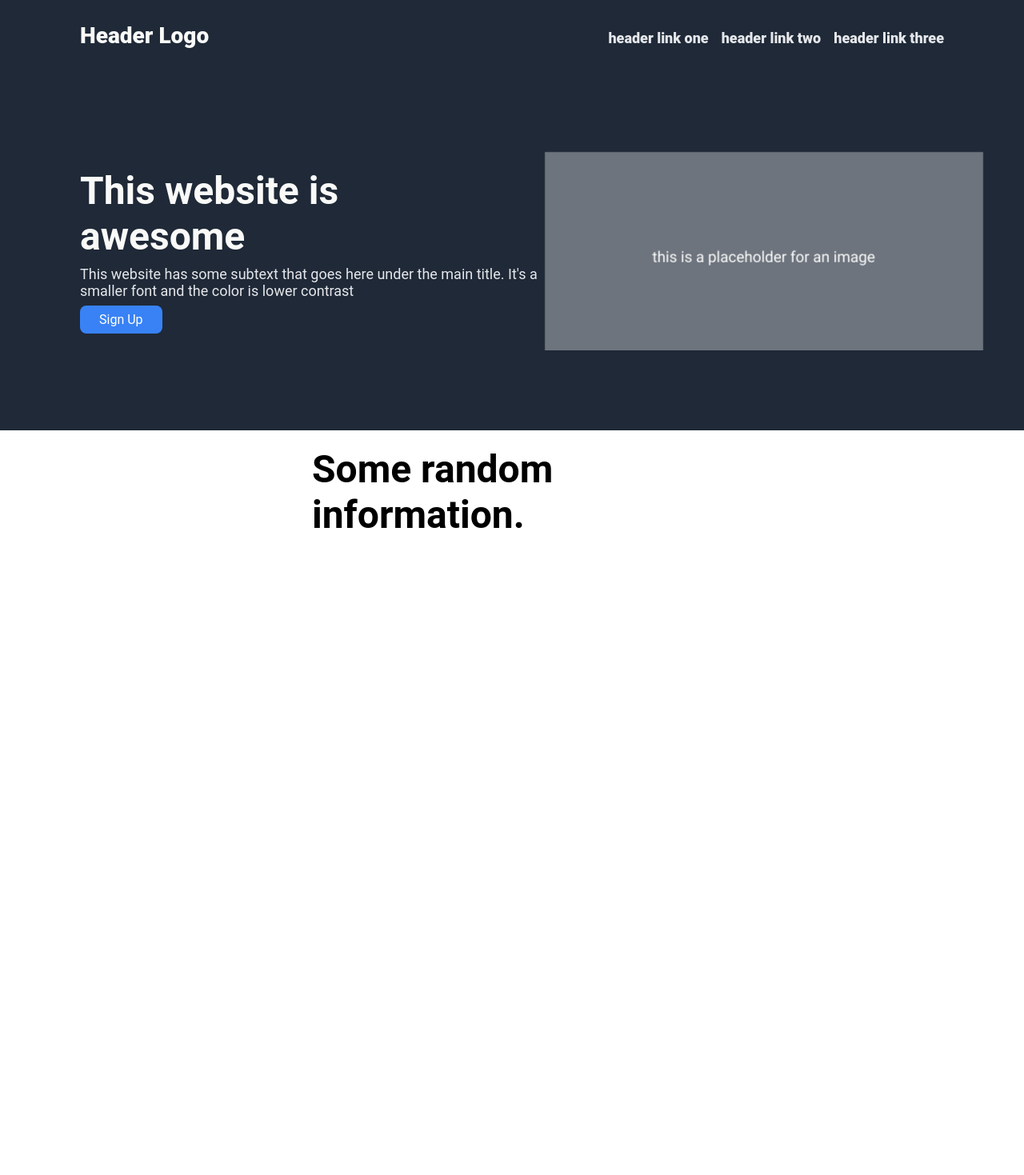
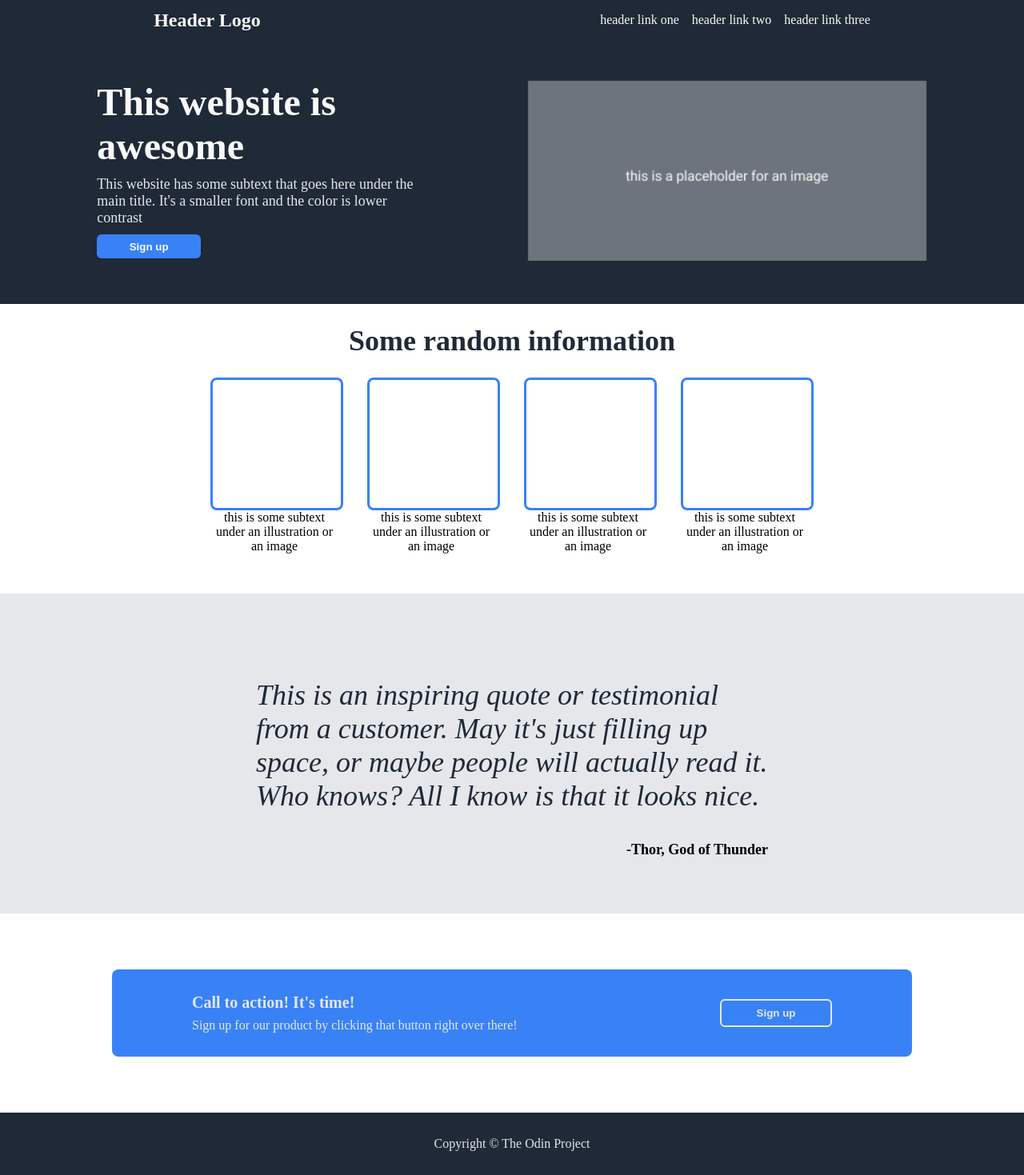
Before and after one commit to yfilip2/landing-page, a plain HTML site: page index.html in a window 1280 px wide. Shown: the whole page at 80% size. Before the commit the page ends 800 px from the top, so only its background shows below. Drawn offline with Linux system fonts and the light colour scheme.

Commit message:
Finished landing page

```diff
--- a/index.html
+++ b/index.html
@@ -1,5 +1,6 @@
 <!DOCTYPE html>
 <html lang="en">
+
 <head>
     <meta charset="UTF-8">
     <meta http-equiv="X-UA-Compatible" content="IE=edge">
@@ -7,35 +8,76 @@
     <title>Landing Page</title>
     <link rel="stylesheet" href="style.css">
 </head>
+
 <body>
-
     <div class="header">
-        <div class="logo">
-            Header Logo
+        <div class="logo">Header Logo</div>
+        <div class="nav-btn">
+            <ul>
+                <li>header link one</li>
+                <li>header link two</li>
+                <li>header link three</li>
+            </ul>
         </div>
-        <ul class="links">
-            <li><a href="google.com">header link one</a></li>
-            <li><a href="google.com">header link two</a></li>
-            <li><a href="google.com">header link three</a></li>
-        </ul>
+    </div>
+    <div class="section-1">
+        <div class="left">
+            <div class="head">This website is
+                <br>awesome
+            </div>
+            <div class="mid">This website has some subtext that goes here under the<br> main title. It's a smaller font
+                and the color is lower <br>contrast</div>
+            <button class="btn-1">Sign up</button>
+        </div>
+        <div class="right">
+            <img src="logo.png" alt="This is a placeholder for an image">
+        </div>
     </div>
 
-    <div class="intro">
-        <div class="para">
-            <div class="text"> This website is awesome </div>
-            <div class="text2"> This website has some subtext that goes here under the main title. It's a smaller font and the color is lower
-                contrast</div>
-            <div class="buttons">
-                <button>Sign Up</button>
+    <div class="section-2">
+        <div class="head1">Some random information</div>
+        <div class="cards">
+            <div class="card">
+                <div class="card-box"></div>
+                <div class="card-text">this is some subtext under an illustration or an image </div>
+            </div>
+            <div class="card">
+                <div class="card-box"></div>
+                <div class="card-text">this is some subtext under an illustration or an image </div>
+            </div>
+            <div class="card">
+                <div class="card-box"></div>
+                <div class="card-text">this is some subtext under an illustration or an image </div>
+            </div>
+            <div class="card">
+                <div class="card-box"></div>
+                <div class="card-text">this is some subtext under an illustration or an image </div>
             </div>
         </div>
-        <img src="./logo.png" alt="Project logo. Represents odin with the project name.">
     </div>
 
-    <div class="main">
-        <div class="text"> Some random information. </div>
+    <div class="section-3">
+        <div>
+            <p class="para">This is an inspiring quote or testimonial from a customer. May it's just filling up space,
+                or maybe people will actually read it. Who knows? All I know is that it looks nice.</p>
+            <div class="thor">-Thor, God of Thunder</div>
+        </div>
     </div>
 
+    <div class="section-4">
+        <div class="right">
+            <div class="text1">Call to action! It's time!</div>
+            <div class="text2">Sign up for our product by clicking that button right over there!</div>
+        </div>
+        <div class="left">
+            <button class="btn-2">Sign up</button>
+        </div>
+    </div>
+
+    <footer>
+        <div class="footer">Copyright © The Odin Project </div>
+    </footer>
 
 </body>
+
 </html>
--- a/style.css
+++ b/style.css
@@ -1,86 +1,161 @@
-body {
-    height: 100vh;
-    margin: 0;
-    overflow: hidden;
-    font-family: Roboto, sans-serif;
-    display: flex;
-    flex-direction: column;
-    margin: 0;
+body{
+  margin:0;
   padding: 0;
 }
-
-img {
-    width: 550px;
+.header{
+  display:flex;
+  justify-content: space-around;
+  background-color: #1F2937;
+  align-items: center;
 }
-
-.header {
-    font-size: 28px;
-    font-weight: 900;
+.header > .logo {
+  font-size: 24px;
   color: #F9FAF8;
-    background-color: #1F2937;
+  font-weight: bold;
+  cursor: pointer;
+}
+ul{
   display: flex;
-    align-items: center;
-    justify-content: space-between;
-
-    padding-left: 100px;
-    padding-right: 100px;
-  }
-
-  .intro {
-    display: flex;
-    align-items: center;
-    justify-content: space-between;
-    background-color: #1F2937;
-
-    padding: 100px;
-
+  list-style-type: none;
+  gap: 1em;
   color: #F9FAF8;
 }
 
-  .main {
+li{
+  cursor: pointer;
+}
+
+.section-1{
+  display: flex;
+  justify-content: space-around;
+  background-color: #1F2937;
+  padding: 50px;
+
+}
+
+.section-1 > .left{
+  margin: 0 auto;
+  display: flex;
+  flex-direction: column;
+  gap: 10px;
+}
+
+.section-1 > .right{
+  margin: 0 auto;;
+}
+
+.section-1 > .left > .head{
+  color: #F9FAF8;
+  font-size: 48px;
+  font-weight: bolder;
+}
+
+.section-1 > .left > .mid {
+  font-size: 18px;
+  color: #E5E7EB;
+}
+.section-1 > .left > .btn-1{
+  color: #F9FAF8;
+  font-weight: bold;
+  border-radius: 6px;
+  background-color: #3882F6;
+  border: none;
+  height: 30px;
+  width: 130px;
+  cursor: pointer;
+}
+
+.section-1 > .right > img{
+  background-color: #E5E7EB;
+  width: 500px;
+}
+
+.section-2 > .head1{
+  color: #1F2937;
+  font-size: 36px;
+  font-weight: bolder;
+  text-align: center;
+  padding: 25px;
+}
+
+.section-2 > .cards{
+  display: flex;
+  justify-content: center;
+  gap: 30px;
+  padding-bottom: 50px;
+}
+
+.section-2 > .cards > .card > .card-box{
+  border: 3px solid #3882F6 ;
+  border-radius: 8px;
+  width: 20vh;
+  height: 20vh;
+}
+
+.section-2 > .cards > .card > .card-text{
+  width:20vh;
+  text-align: center;
+}
+
+.section-3  {
+  background-color: #E5E7EB;
+  height: 400px;
   display: flex;
   align-items: center;
   justify-content: center;
-    padding: 20px;
+}
+
+.section-3 > div{
+  width: 50%;
+}
+.section-3 > div > .para{
+  font-size: 36px;
+  font-style: italic;
+  color: #1F2937;
+}
+
+.section-3 > div > .thor  {
+  font-size: large;
+  font-weight: bolder;
+  float: right;
+}
+
+.section-4{
+  margin: 70px 140px;
+  background-color: #3882F6;
+  display: flex;
+  justify-content: space-between;
+  padding: 30px 100px;
+  border-radius: 8px;
+  align-items: center;
 
 }
 
-  .text {
-    font-size: 48px;
-    font-weight: bolder;
-    margin-bottom: 8px;
-    width: 500px;
+.section-4 > .right > .text1{
+  font-size: 20px;
+  color: #E5E7EB;
+  font-weight: bold;
+  padding-bottom: 8px;
 }
 
-  .text2 {
+.section-4 > .right > .text2{
   color: #E5E7EB;
-    font-size: 18px;
-    width: 580px;
-    margin-bottom: 8px;
 }
 
-  .links {
-    display: flex;
-    gap: 16px;
+.section-4 > .left > .btn-2{
+  color: #E5E7EB;
+  font-weight: bold;
+  border-radius: 6px;
+  border: 2px  solid #E5E7EB;
+  height: 35px;
+  width: 140px;
+  background-color: #3882F6;
+  cursor: pointer;
 }
 
-ul {
-
-    list-style: none;
+.footer{
+  text-align: center;
+  padding: 30px;
+  background-color: #1F2937;
+  color: #E5E7EB;
 }
-
-  a {
-    font-size: 18px;
-    color: #E5E7EB;
-    text-decoration: none;
-  }
-
-  button {
-    font-family: Roboto, sans-serif;
-    border: none;
-    border-radius: 8px;
-    background: #3882F6;
-    color: white;
-    padding: 8px 24px;
-    font-size: 16px;
-  }
```
Also changed, not shown: 1 other file. Lines whose indentation alone changed are shown as unchanged.
